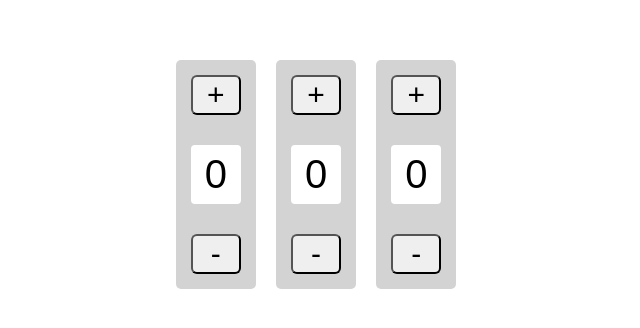
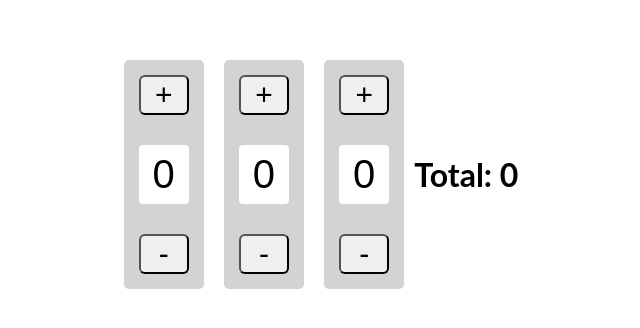
Before and after one commit to sf-golden-bears-2017/react_counters_challenge, a React (Create React App) app: page / in a window 1280 px wide. Shown: the part 226-554 px from the top of the page, without its empty margins (324-964 px from the left). Built offline with nearby package versions, Linux system fonts and the light colour scheme.

Commit message:
Create total counter

```diff
--- a/src/App.js
+++ b/src/App.js
@@ -8,8 +8,7 @@ class App extends React.Component {
     this.state = {
       count1:0,
       count2:0,
-      count3:0,
-      total: this.count1 + this.count2 + this.count3
+      count3:0
     }
 
     this.increment = this.increment.bind(this)
@@ -24,12 +23,17 @@ class App extends React.Component {
     this.setState({ [count]: this.state[count] - number })
   }
 
+  total(){
+    return this.state.count1 + this.state.count2 + this.state.count3
+  }
+
   render() {
     return (
       <div className="page-center-frame">
         <Counter myProp={this.state.count1} myProp3={() => this.increment("count1",1)} myProp4={() => this.decrement("count1", 1)}/>
         <Counter myProp={this.state.count2} myProp3={() => this.increment("count2",2)} myProp4={() => this.decrement("count2", 2)}  />
         <Counter myProp={this.state.count3} myProp3={() => this.increment("count3",3)} myProp4={() => this.decrement("count3", 3)} />
+        <h1>Total: {this.total()}</h1>
       </div>
     );
   }
```
